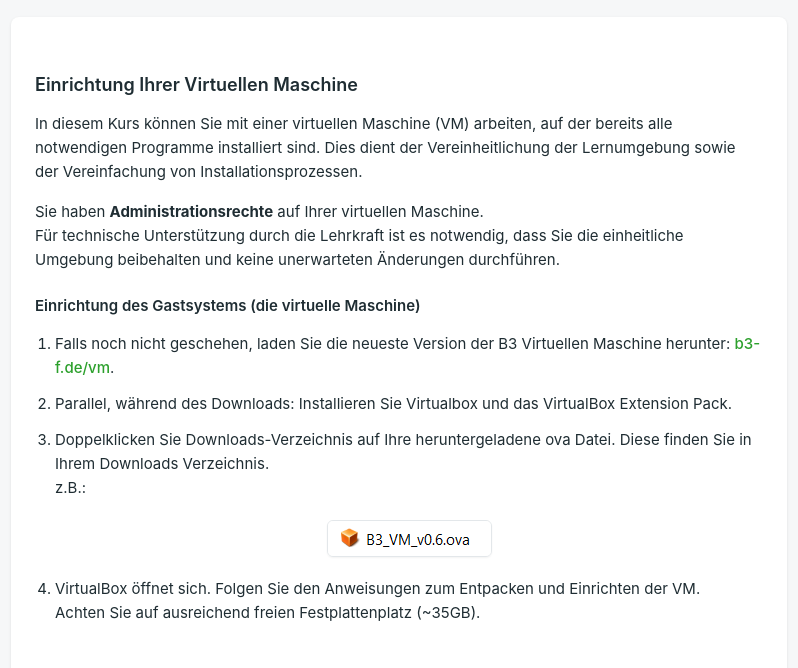
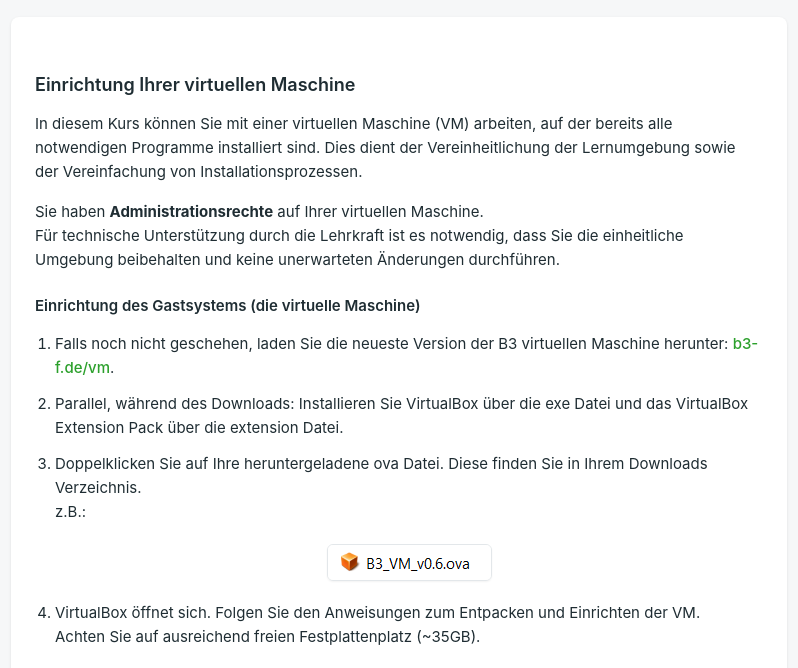
Before and after one commit to mamrehn/b3_vm_download, a plain HTML site: page vm-installationsanleitung.html in a window 1280 px wide. Shown: the part 99-767 px from the top of the page, without its empty margins (241-1039 px from the left). Drawn offline with Linux system fonts and the light colour scheme.

Commit message:
Replace TYPOs.

```diff
--- a/vm-installationsanleitung.html
+++ b/vm-installationsanleitung.html
@@ -368,7 +368,7 @@
     </header>
 
     <main class="guide-content">
-      <h3>Einrichtung Ihrer Virtuellen Maschine</h3>
+      <h3>Einrichtung Ihrer virtuellen Maschine</h3>
       <p>In diesem Kurs können Sie mit einer virtuellen Maschine (VM) arbeiten, auf der
         bereits alle notwendigen Programme installiert sind. Dies dient der
         Vereinheitlichung der Lernumgebung sowie der Vereinfachung von
@@ -379,12 +379,12 @@
         keine unerwarteten Änderungen durchführen.</p>
       <h4>Einrichtung des Gastsystems (die virtuelle Maschine)</h4>
       <ol>
-        <li>Falls noch nicht geschehen, laden Sie die neueste Version der B3 Virtuellen Maschine herunter: <a
+        <li>Falls noch nicht geschehen, laden Sie die neueste Version der B3 virtuellen Maschine herunter: <a
             href="https://b3-f.de/vm" target="_blank" rel="noopener">b3-f.de/vm</a>.
         </li>
-        <li>Parallel, während des Downloads: Installieren Sie Virtualbox und das
-          VirtualBox Extension Pack.</li>
-        <li>Doppelklicken Sie Downloads-Verzeichnis auf Ihre heruntergeladene ova Datei. Diese finden Sie in Ihrem
+        <li>Parallel, während des Downloads: Installieren Sie VirtualBox über die exe Datei und das
+          VirtualBox Extension Pack über die extension Datei.</li>
+        <li>Doppelklicken Sie auf Ihre heruntergeladene ova Datei. Diese finden Sie in Ihrem
           Downloads Verzeichnis.<br>z.B.: <img class="img-fluid"
             src="VM_install_00.png">
         </li>
```
